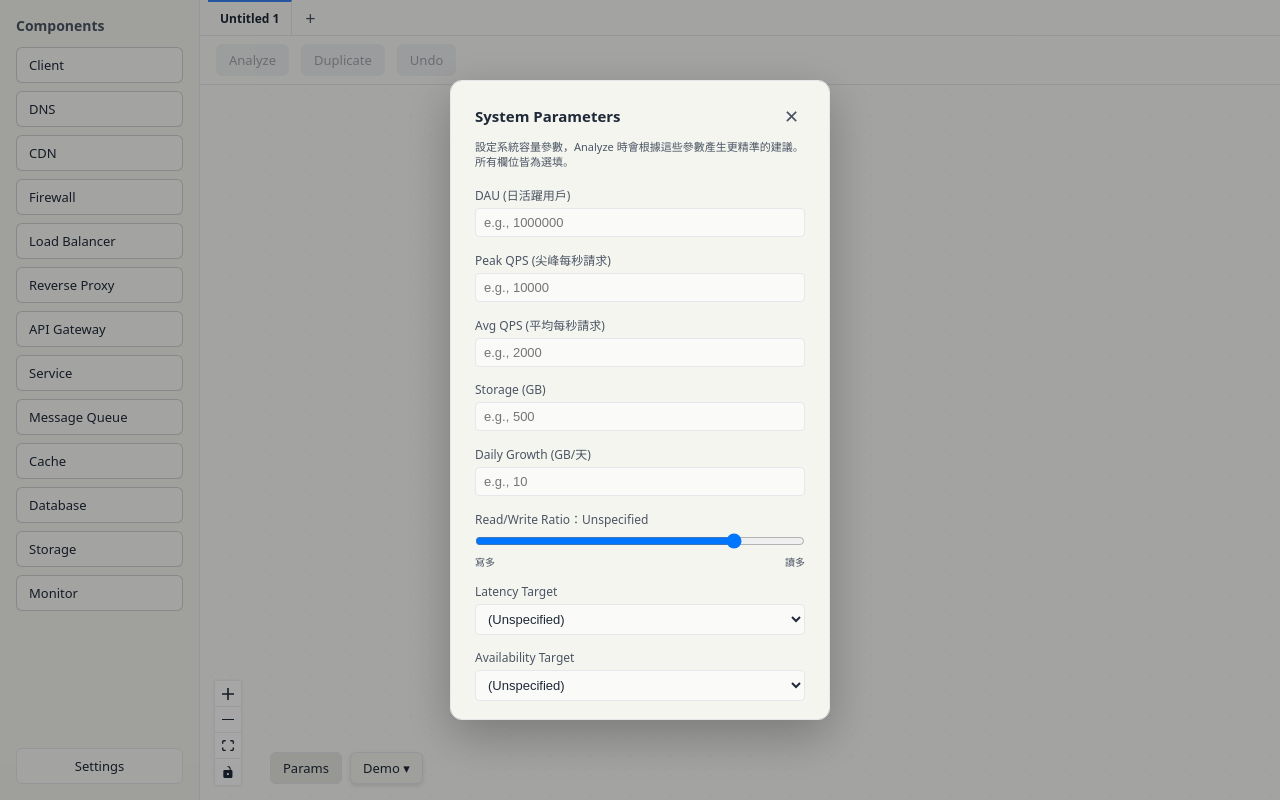
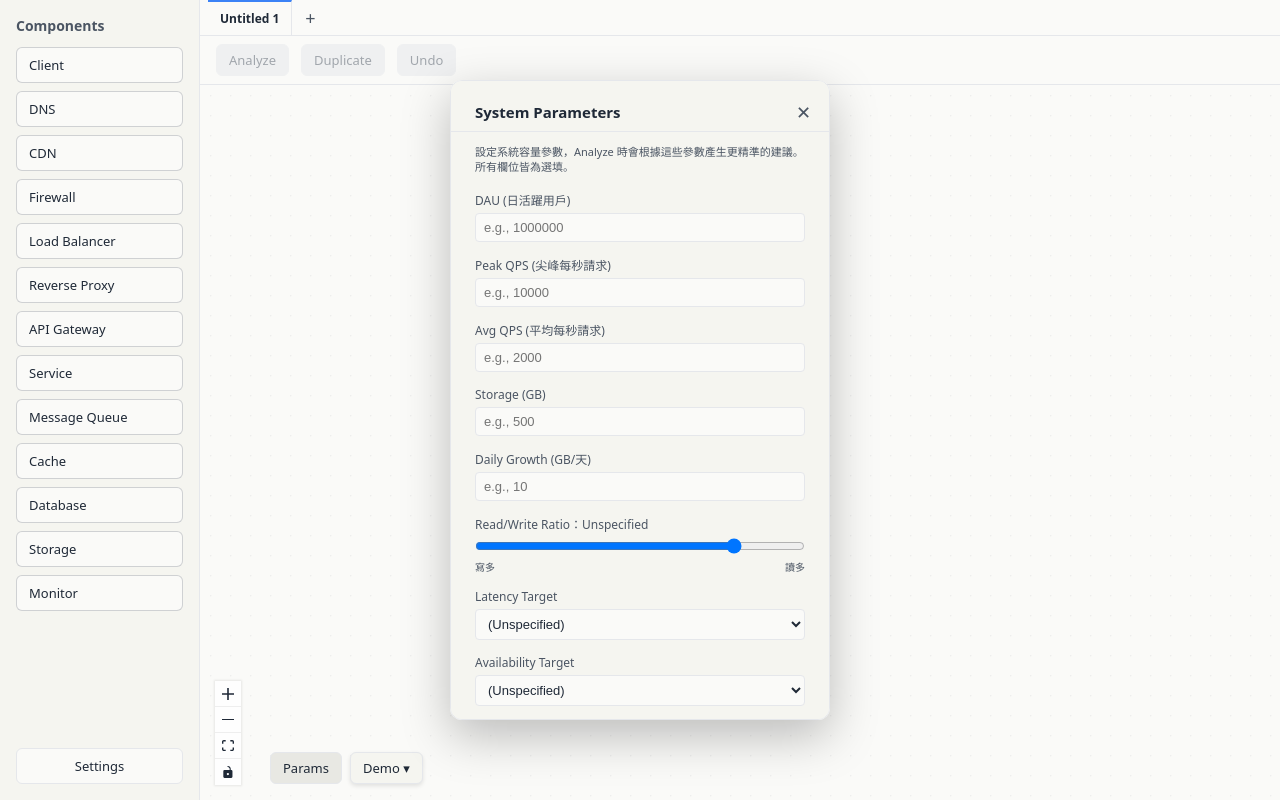
Before and after one commit to june-in-exile/System-Design-Visualizer, a React (Vite) app in the folder frontend/: page / in a window 1280 px wide. Both pictures are taken after a click on the button "Params". Built offline with nearby package versions, Linux system fonts and the light colour scheme.

Commit message:
docs: add theme support to README and make SystemParamsPanel draggable

```diff
--- a/frontend/src/components/SystemParamsPanel.tsx
+++ b/frontend/src/components/SystemParamsPanel.tsx
@@ -1,4 +1,4 @@
-import { useState, useCallback } from 'react'
+import { useState, useCallback, useRef, useEffect } from 'react'
 import type { SystemParams } from '../types/topology'
 
 interface SystemParamsPanelProps {
@@ -11,6 +11,9 @@ const LATENCY_OPTIONS = ['p99 < 500ms', 'p99 < 200ms', 'p99 < 100ms', 'p95 < 50m
 
 export default function SystemParamsPanel({ params, onChange }: SystemParamsPanelProps) {
   const [open, setOpen] = useState(false)
+  const [pos, setPos] = useState({ x: 0, y: 0 })
+  const [dragging, setDragging] = useState(false)
+  const dragRef = useRef({ startX: 0, startY: 0, initialX: 0, initialY: 0 })
 
   const handleChange = useCallback((key: keyof SystemParams, value: unknown) => {
     onChange({ ...params, [key]: value })
@@ -26,6 +29,42 @@ export default function SystemParamsPanel({ params, onChange }: SystemParamsPane
       if (!isNaN(num)) onChange({ ...params, [key]: num })
     }
   }, [params, onChange])
+
+  const onMouseDown = (e: React.MouseEvent) => {
+    setDragging(true)
+    dragRef.current = {
+      startX: e.clientX,
+      startY: e.clientY,
+      initialX: pos.x,
+      initialY: pos.y,
+    }
+    e.preventDefault()
+  }
+
+  useEffect(() => {
+    const onMouseMove = (e: MouseEvent) => {
+      if (!dragging) return
+      const dx = e.clientX - dragRef.current.startX
+      const dy = e.clientY - dragRef.current.startY
+      setPos({
+        x: dragRef.current.initialX + dx,
+        y: dragRef.current.initialY + dy,
+      })
+    }
+
+    const onMouseUp = () => {
+      setDragging(false)
+    }
+
+    if (dragging) {
+      window.addEventListener('mousemove', onMouseMove)
+      window.addEventListener('mouseup', onMouseUp)
+    }
+    return () => {
+      window.removeEventListener('mousemove', onMouseMove)
+      window.removeEventListener('mouseup', onMouseUp)
+    }
+  }, [dragging])
 
   const estimatedPeakQPS = params.dau ? Math.ceil(params.dau / 86400 * 10) : null
 
@@ -52,7 +91,10 @@ export default function SystemParamsPanel({ params, onChange }: SystemParamsPane
   return (
     <div style={{ position: 'relative' }}>
       <button
-        onClick={() => setOpen(!open)}
+        onClick={() => {
+          setOpen(!open)
+          if (!open) setPos({ x: 0, y: 0 }) // Reset position when opening
+        }}
         style={{
           padding: '6px 12px',
           borderRadius: 6,
@@ -87,7 +129,7 @@ export default function SystemParamsPanel({ params, onChange }: SystemParamsPane
           style={{
             position: 'fixed',
             inset: 0,
-            backgroundColor: 'rgba(0,0,0,0.35)',
+            backgroundColor: 'transparent', // Transparent background so we can see the canvas
             zIndex: 999,
           }}
         />
@@ -95,9 +137,10 @@ export default function SystemParamsPanel({ params, onChange }: SystemParamsPane
           position: 'fixed',
           top: '50%',
           left: '50%',
-          transform: 'translate(-50%, -50%)',
+          transform: `translate(calc(-50% + ${pos.x}px), calc(-50% + ${pos.y}px))`,
           width: 380,
           padding: 24,
+          paddingTop: 12,
           borderRadius: 12,
           border: '1px solid var(--border-color)',
           backgroundColor: 'var(--bg-secondary)',
@@ -105,9 +148,24 @@ export default function SystemParamsPanel({ params, onChange }: SystemParamsPane
           zIndex: 1000,
           maxHeight: '80vh',
           overflowY: 'auto',
+          userSelect: dragging ? 'none' : 'auto',
         }}>
-          <div style={{ display: 'flex', justifyContent: 'space-between', alignItems: 'center', marginBottom: 12 }}>
-            <h4 style={{ margin: 0, fontSize: 15, fontWeight: 600, color: 'var(--text-primary)' }}>
+          <div
+            onMouseDown={onMouseDown}
+            style={{
+              display: 'flex',
+              justifyContent: 'space-between',
+              alignItems: 'center',
+              marginBottom: 12,
+              cursor: 'move',
+              padding: '8px 0',
+              borderBottom: '1px solid var(--border-color)',
+              margin: '0 -24px 12px',
+              paddingLeft: 24,
+              paddingRight: 12,
+            }}
+          >
+            <h4 style={{ margin: 0, fontSize: 15, fontWeight: 600, color: 'var(--text-primary)', pointerEvents: 'none' }}>
               System Parameters
             </h4>
             <button
```
Also changed, not shown: 1 other file (tests, documents, lock files or other folders).
